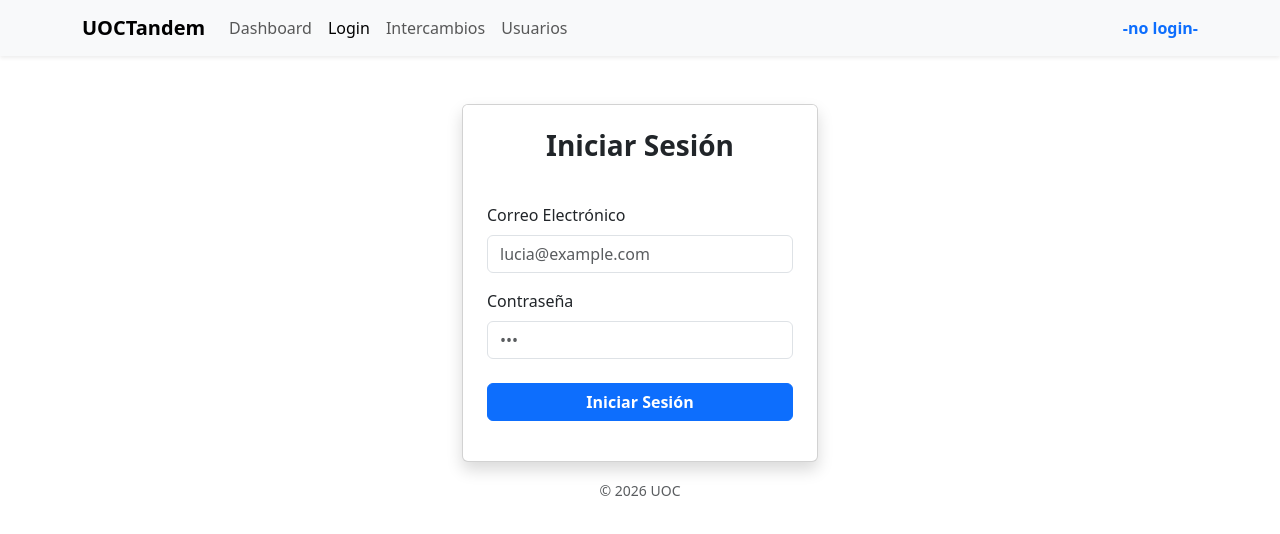
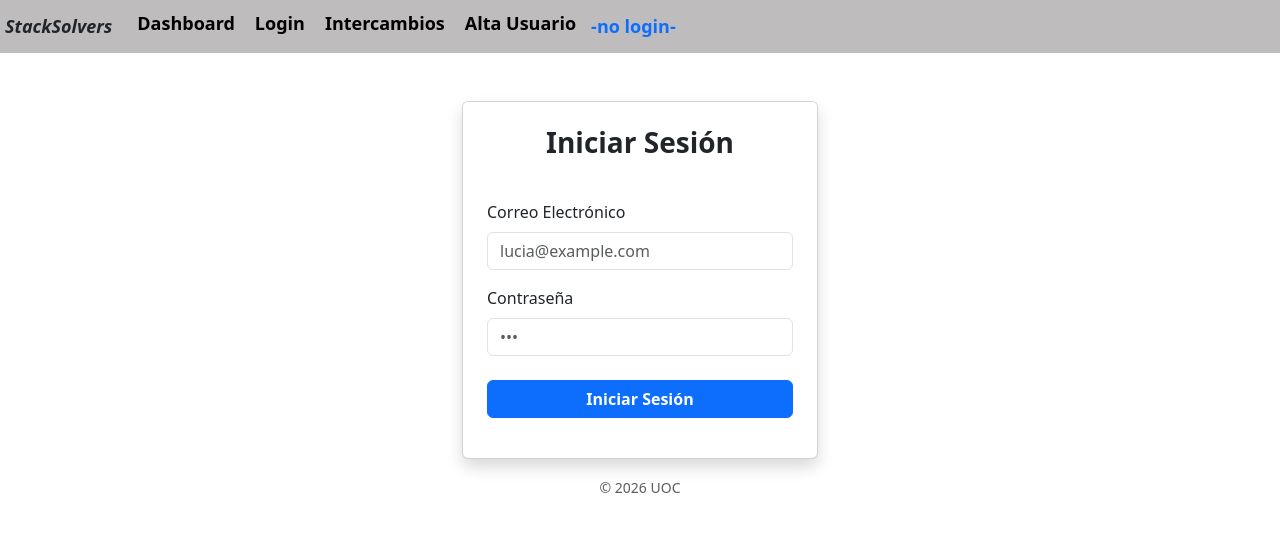
Before and after one commit to StudyPractic55764/StackSolverProject, a plain HTML site: page FRONTEND/login.html in a window 1280 px wide. Drawn offline with nearby package versions, Linux system fonts and the light colour scheme.

Commit message:
Barra Superior Terminada y compartida. / Inicio parte Alta_usuarios

```diff
--- a/FRONTEND/login.html
+++ b/FRONTEND/login.html
@@ -6,25 +6,18 @@
     <title>Iniciar Sesión - UOCTandem</title>
     <link href="https://fonts.googleapis.com/css2?family=Roboto:wght@300;400;700&display=swap" rel="stylesheet">
     <link href="https://cdn.jsdelivr.net/npm/bootstrap@5.3.0/dist/css/bootstrap.min.css" rel="stylesheet">
-    <link rel="stylesheet" href="estilo.css">
+    <link rel="stylesheets" href="style.css">
+    <link rel="stylesheet" href="styleindex.css">
 </head>
 <body>
-    <nav class="navbar navbar-expand-lg navbar-light bg-light shadow-sm">
-        <div class="container">
-            <a class="navbar-brand fw-bold" href="index.html">UOCTandem</a>
-            <button class="navbar-toggler" type="button" data-bs-toggle="collapse" data-bs-target="#navbarNav">
-                <span class="navbar-toggler-icon"></span>
-            </button>
-            <div class="collapse navbar-collapse" id="navbarNav">
-                <ul class="navbar-nav me-auto">
-                    <li class="nav-item"><a class="nav-link" href="index.html">Dashboard</a></li>
-                    <li class="nav-item"><a class="nav-link active" href="login.html">Login</a></li>
-                    <li class="nav-item"><a class="nav-link" href="intercambios.html">Intercambios</a></li>
-                    <li class="nav-item"><a class="nav-link" href="#">Usuarios</a></li>
-                </ul>
-                <span class="navbar-text fw-bold text-primary" id="userLoggedIn">-no login-</span>
-            </div>
-        </div>
+    <!--Barra superior de navegación-->
+    <nav class="barraSuperior">
+        <a class="navbar-brand fw-bold logo" href="index.html">StackSolvers</a>
+        <a class="nav-link" href="index.html">Dashboard</a>
+        <a class="nav-link" href="login.html">Login</a>
+        <a class="nav-link" href="intercambios.html">Intercambios</a>
+        <a class="nav-link" href="alta_usuario.html">Alta Usuario</a>
+        <span class="navbar-text fw-bold text-primary" id="userLoggedIn">-no login-</span>
     </nav>
 
     <div class="container mt-5">
```
Also changed, not shown: FRONTEND/alta_usuario.html (added, +29 -0 lines), FRONTEND/index.html (+1 -1 lines), FRONTEND/intercambios.html (+7 -12 lines).
